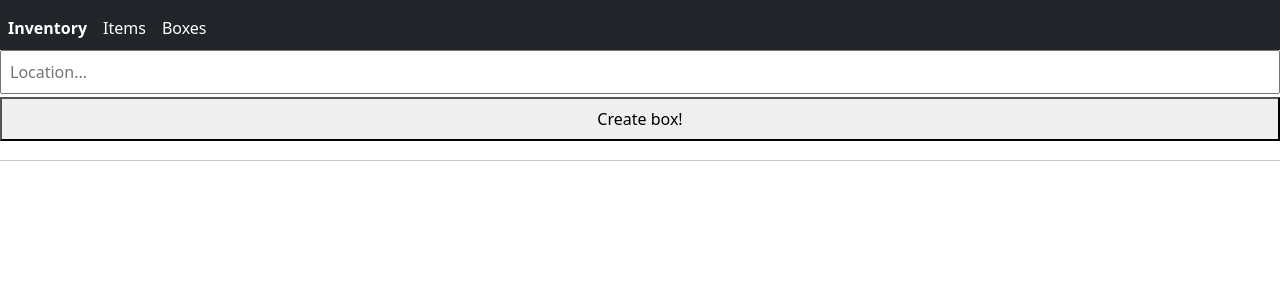
After one commit to TAG-Epic/lagerplass, a Flask app: page /boxes in a window 1280 px wide. The commit adds this page. Shown: the top 300 px of the page. Run offline with Flask 2, Linux system fonts and the light colour scheme; data that the repository does not hold is empty.

Commit message:
Feat: Add boxes UI

```diff
--- a/app.py
+++ b/app.py
@@ -14,7 +14,7 @@ items_table = db["items"]
 boxes_table = db["boxes"]
 
 
-@app.route('/boxes/create')
+@app.route('/boxes', methods=["POST"])
 def create_box():
     box_id = str(uuid4())
     boxes_table.insert_one({
@@ -23,7 +23,7 @@ def create_box():
         "items": []
     })
 
-    return redirect("/boxes/%s/qr" % box_id)
+    return redirect("/boxes/%s" % box_id)
 
 
 @app.route("/items", methods=["POST"])
@@ -135,5 +135,11 @@ def delete_box(box_id):
     return "Ok."
 
 
+@app.route("/boxes")
+def render_boxes_gui():
+    boxes = boxes_table.find()
+    return render_template("createboxes.jinja2", boxes=boxes)
+
+
 if __name__ == '__main__':
     app.run()
--- a/templates/base.jinja2
+++ b/templates/base.jinja2
@@ -19,6 +19,7 @@
     <div class="d-flex">
         <span class="p-2"><a href="/" style="color: white; text-decoration: none;"><b>Inventory</b></a></span>
         <span class="p-2"><a href="/items" style="color: white; text-decoration: none;">Items</a></span>
+        <span class="p-2"><a href="/boxes" style="color: white; text-decoration: none;">Boxes</a></span>
     </div>
 </div>
 {% block content %}{% endblock %}
--- /dev/null
+++ b/templates/createboxes.jinja2
@@ -0,0 +1,43 @@
+{% extends "base.jinja2" %}
+{% block custom_code %}
+    <script>
+        function createBox() {
+            let url = new URL(window.location.origin + "/boxes")
+            url.search = new URLSearchParams({
+                location: $(".box-location").val().toLocaleLowerCase()
+            }).toString();
+
+            fetch(url.toString(), {method: "POST"}).then((res) => {
+                location.href = res.url;
+            });
+        }
+    </script>
+{% endblock %}
+{% block custom_styles %}
+    <style>
+        .small-spacers {
+            margin-bottom: 3px;
+        }
+    </style>
+{% endblock %}
+{% block content %}
+    <div class="d-flex flex-column justify-content-middle">
+        <input class="box-location p-2 small-spacers" placeholder="Location...">
+        <button class="p-2 small-spacers" onclick="createBox()">Create box!</button>
+    </div>
+    <hr>
+    <div class="item-list">
+        <div class="d-flex flex-column">
+            {% for box in boxes %}
+                <div class="item-{{ box["_id"] }}" onclick="window.location.href = '/boxes/{{ box["_id"] }}'">
+                    <div class="p-2 d-flex">
+                        <div class="d-flex justify-content-start">
+                            <span><b>at the {{ box["location"] }}/</b>{{ box["_id"][:4] }}</span>
+                        </div>
+                    </div>
+                    <hr>
+                </div>
+            {% endfor %}
+        </div>
+    </div>
+{% endblock %}
```
